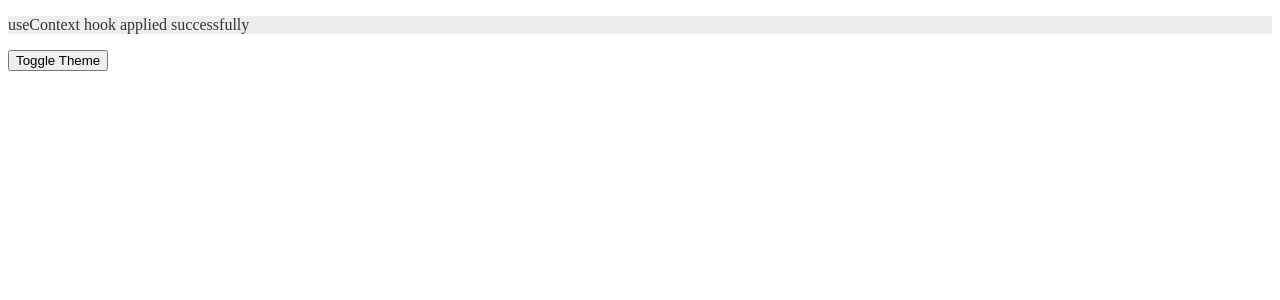
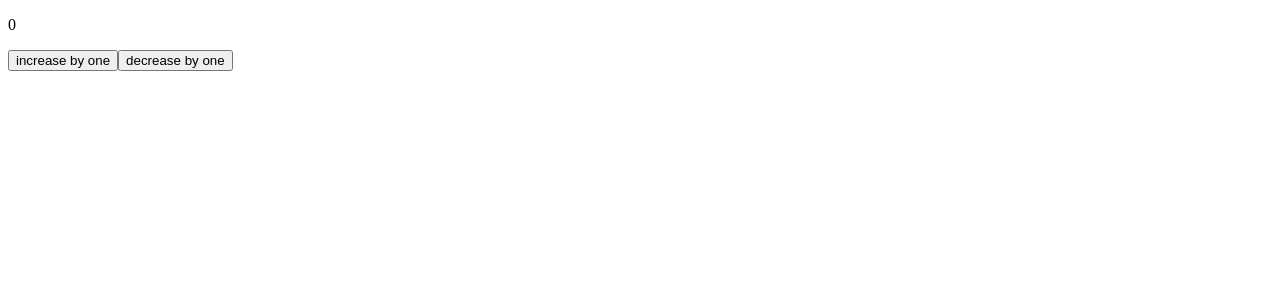
Before and after one commit to zoomax/react-hookd-examples, a React (Create React App) app: page / in a window 1280 px wide. Shown: the top 300 px of the page. Built offline with nearby package versions, Linux system fonts and the light colour scheme.

Commit message:
useReducer hook revision

```diff
--- /dev/null
+++ b/src/ReducerEx.js
@@ -0,0 +1,24 @@
+import React, { useReducer } from "react";
+import reducer from "./reducers";
+import { increaseCount, decreaseCount } from "./actionsGenerator";
+
+function ReducerEx() {
+  const [state, dispatch] = useReducer(reducer, { count: 0 });
+  const increase = function () {
+    dispatch(increaseCount());
+  };
+  const decrease = function () {
+    dispatch(decreaseCount());
+  };
+  return (
+    <div>
+      <p>{state.count}</p>
+      <div>
+        <button onClick={increase}> increase by one </button>
+        <button onClick={decrease}> decrease by one </button>
+      </div>
+    </div>
+  );
+}
+
+export default ReducerEx;
--- /dev/null
+++ b/src/actions.js
@@ -0,0 +1,4 @@
+const INCREAMENT = "INCREAMENT";
+const DECREAMENT = "DECREAMENT";
+
+export { INCREAMENT, DECREAMENT };
--- /dev/null
+++ b/src/actionsGenerator.js
@@ -0,0 +1,14 @@
+import { INCREAMENT, DECREAMENT } from "./actions";
+
+const increaseCount = function () {
+  return {
+    type: INCREAMENT,
+  };
+};
+const decreaseCount = function () {
+  return {
+    type: DECREAMENT,
+  };
+};
+
+export { increaseCount, decreaseCount };
--- a/src/index.js
+++ b/src/index.js
@@ -1,5 +1,5 @@
 import React from "react";
 import ReactDOM from "react-dom";
-import Container from "./app";
+import ReducerEx from "./ReducerEx";
 
-ReactDOM.render(<Container />, document.getElementById("root"));
+ReactDOM.render(<ReducerEx />, document.getElementById("root"));
--- /dev/null
+++ b/src/reducers.js
@@ -0,0 +1,12 @@
+
+import { INCREAMENT , DECREAMENT} from "./actions" ;
+export default (state = { count: 0 }, { type, payload }) => {
+    switch (type) {
+      case INCREAMENT:
+        return { ...state, count: state.count + 1 };
+      case DECREAMENT:
+        return { ...state, count: state.count - 1 };
+      default:
+        return state;
+    }
+  };
```
Also changed, not shown: src/app1.js (renamed from src/app.js), 1 other file (tests, documents, lock files or other folders).
